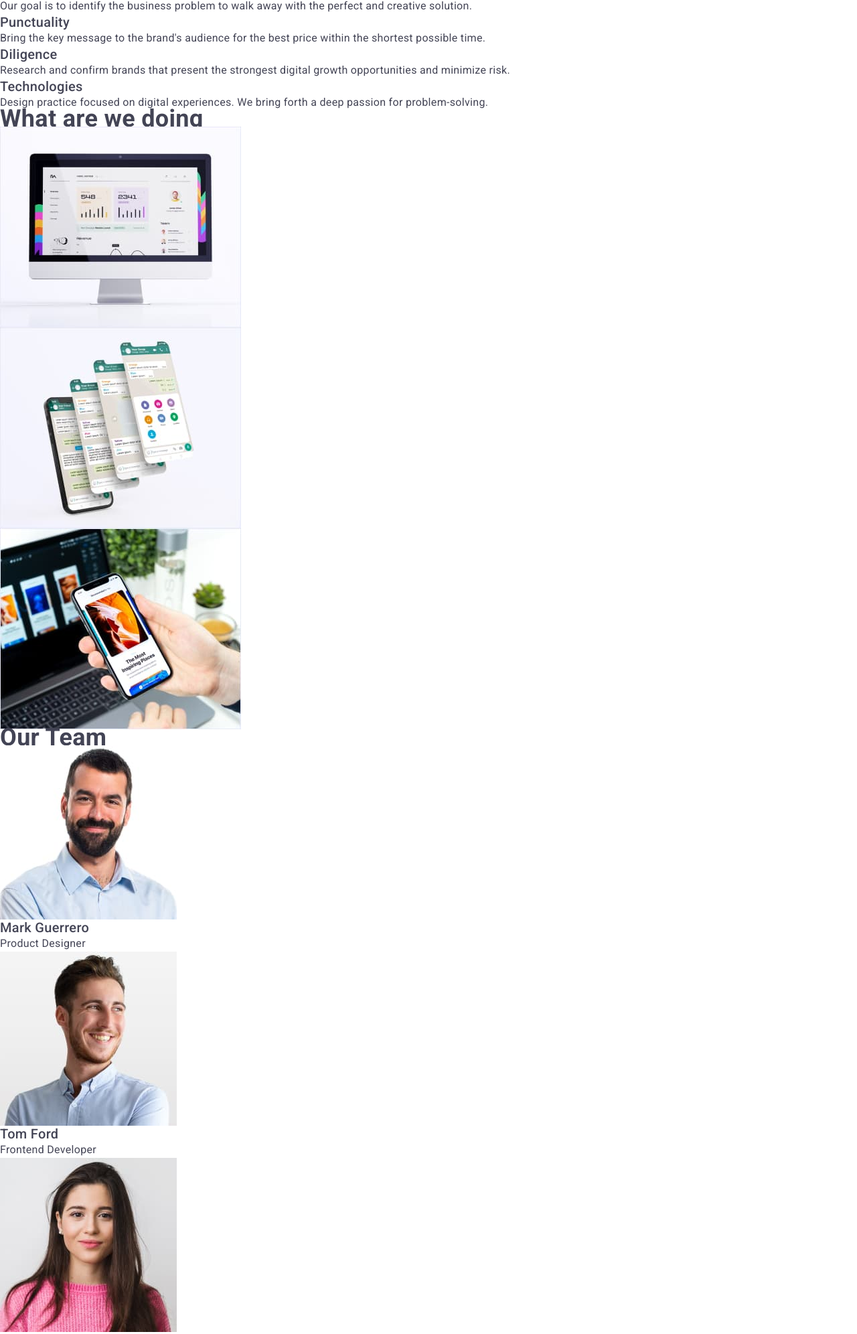
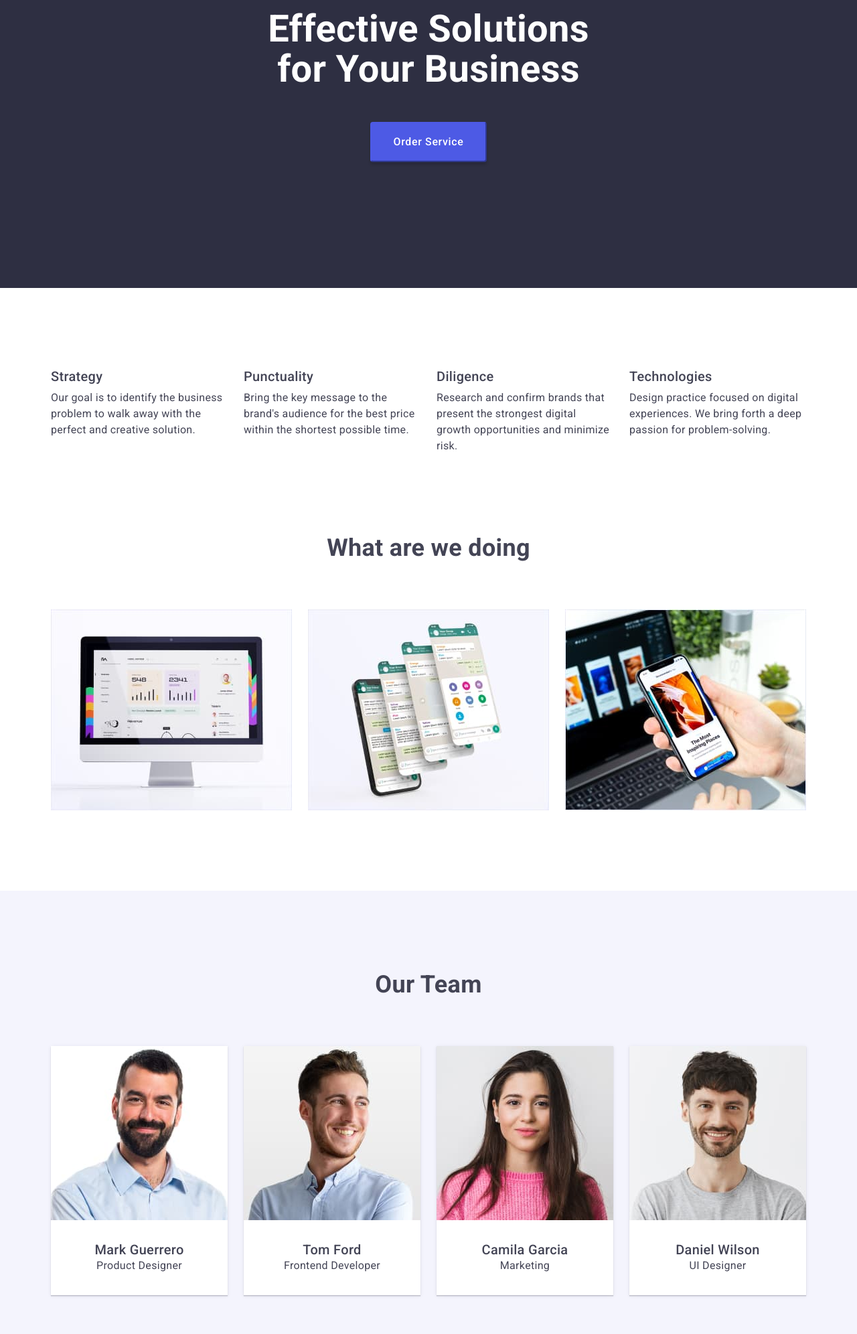
Before and after one commit to vorobeiDev/goit-markup-hw-02, a plain HTML site: page index.html in a window 1280 px wide. Shown: the part 247-2239 px from the top of the page at 67% size. Drawn offline with Linux system fonts and the light colour scheme.

Commit message:
Added styles to the Index page.

```diff
--- a/css/styles.css
+++ b/css/styles.css
@@ -61,7 +61,7 @@ body {
   font-family: var(--main-font);
   font-size: 16px;
   font-weight: 400;
-  line-height: 1.5rem;
+  line-height: 1.5em;
   letter-spacing: 0.02rem;
   background-color: var(--white-background-color);
   color: var(--text-color);
@@ -70,17 +70,19 @@ body {
 h1 {
   font-size: 56px;
   font-weight: 700;
-  line-height: 3.75rem;
+  line-height: 1.071em;
 }
 
 h2 {
   font-size: 36px;
   font-weight: 700;
+  line-height: 1.111em;
 }
 
 h3 {
   font-size: 20px;
   font-weight: 500;
+  line-height: 1.2em;
 }
 
 .hidden {
@@ -88,9 +90,15 @@ h3 {
 }
 
 .container {
-  max-width: 1128px;
+  max-width: 1158px;
   margin: 0 auto;
   padding: 0 15px;
+}
+
+/* Header */
+.header {
+  background-color: var(--white-background-color);
+  border-bottom: 1px solid var(--accent-color);
 }
 
 .header__inner-wrapper {
@@ -187,6 +195,87 @@ h3 {
   color: var(--pressed-state-color);
 }
 
+/* Index page */
+.hero {
+  padding: 188px 0;
+  display: flex;
+  flex-direction: column;
+  gap: 48px;
+  align-items: center;
+  background-color: var(--dark-color);
+}
+
+.hero h1 {
+  max-width: 496px;
+  text-align: center;
+  color: var(--white-background-color);
+}
+
+.decision {
+  padding: 120px 0 60px;
+}
+
+.decision ul {
+  display: flex;
+  flex-direction: row;
+  gap: 24px;
+  flex-wrap: wrap;
+}
+
+.decision ul li {
+  display: flex;
+  flex-direction: column;
+  flex-shrink: 0;
+  width: 100%;
+  max-width: 264px;
+  gap: 8px;
+}
+
+.projects {
+  padding: 60px 0 120px;
+}
+
+.projects ul {
+  display: flex;
+  gap: 24px;
+}
+
+.section__title {
+  margin-bottom: 72px;
+  text-align: center;
+}
+
+.team {
+  padding: 120px 0;
+  background-color: var(--light-color);
+}
+
+.team ul {
+  display: flex;
+  flex-wrap: wrap;
+  gap: 24px;
+}
+
+.team__card {
+  display: flex;
+  flex-direction: column;
+  flex-shrink: 0;
+  width: 100%;
+  max-width: 264px;
+  background-color: var(--white-background-color);
+  box-shadow: 0 1px 6px 0 rgba(46, 47, 66, .08),
+              0 1px 1px 0 rgba(46, 47, 66, .16),
+              0 2px 1px 0 rgba(46, 47, 66, .08);
+}
+
+.team__information {
+  display: flex;
+  flex-direction: column;
+  align-items: center;
+  padding: 32px 16px;
+}
+
+/* Portfolio Page */
 .portfolio {
   padding: 96px 0 120px;
 }
@@ -204,22 +293,37 @@ h3 {
   gap: 24px;
 }
 
-.tabs__button {
+.button {
+  padding: 16px 32px;
+  border-radius: 4px;
+  color: var(--white-background-color);
+  border-color: var(--primary-brand-color);
+  background-color: var(--primary-brand-color);
+  box-shadow: 0 4px 4px 0 rgba(0, 0, 0, .15);
+  transition: all .5s ease;
+}
+
+.button.button--tabs {
   padding: 12px 24px;
   color: var(--primary-brand-color);
   background-color: var(--light-color);
   border: 1px solid var(--accent-color);
-  border-radius: 4px;
-  transition: all .3s ease;
+  box-shadow: none;
 }
 
-.tabs__button:hover,
-.tabs__button:focus,
-.tabs__button:active,
-.tabs__button--active {
+.button:hover,
+.button:focus,
+.button:active,
+.button.button--active {
   color: var(--white-background-color);
   border-color: var(--pressed-state-color);
   background-color: var(--pressed-state-color);
+}
+
+.button.button--tabs:hover,
+.button.button--tabs:focus,
+.button.button--tabs:active,
+.button.button--tabs.button--active {
   box-shadow: 0 3px 1px 0 rgba(0, 0, 0, .1),
               0 2px 1px 0 rgba(0, 0, 0, .08),
               0 2px 2px 0 rgba(0, 0, 0, .12);
@@ -282,6 +386,7 @@ h3 {
   margin-bottom: 8px;
 }
 
+/* Footer */
 .footer {
   background-color: var(--dark-color);
 }
--- a/index.html
+++ b/index.html
@@ -35,7 +35,7 @@
   <main class="main">
     <section class="hero">
       <h1>
-        Effective Solutions <br>
+        Effective Solutions
         for Your Business
       </h1>
       <button type="button" class="button">
@@ -43,8 +43,8 @@
       </button>
     </section>
     <section class="decision">
-      <!-- For saving correct semantic outline -->
-      <h2 style="display: none">Decision</h2>
+      <div class="container">
+        <h2 class="hidden">Decision</h2>
         <ul>
           <li>
             <h3>
@@ -80,69 +80,82 @@
             </p>
           </li>
         </ul>
+      </div>
     </section>
     <section class="projects">
-      <h2>
+      <div class="container">
+        <h2 class="section__title">
           What are we doing
         </h2>
         <ul>
           <li>
             <a href="/">
-            <img src="./images/projects/project1.jpg" alt="Project 1">
+              <img src="./images/projects/project1.jpg" width="360" alt="Project 1">
             </a>
           </li>
           <li>
             <a href="/">
-            <img src="./images/projects/project2.jpg" alt="Project 2">
+              <img src="./images/projects/project2.jpg" width="360" alt="Project 2">
             </a>
           </li>
           <li>
             <a href="/">
-            <img src="./images/projects/project3.jpg" alt="Project 3">
+              <img src="./images/projects/project3.jpg" width="360" alt="Project 3">
             </a>
           </li>
         </ul>
+      </div>
     </section>
     <section class="team">
-      <h2>Our Team</h2>
+      <div class="container">
+        <h2 class="section__title">Our Team</h2>
         <ul>
-        <li>
-          <img src="./images/team/employee1.jpg" alt="Mark Guerrero">
+          <li class="team__card">
+            <img src="./images/team/employee1.jpg" width="264" alt="Mark Guerrero">
+            <div class="team__information">
               <h3>
                 Mark Guerrero
               </h3>
               <p>
                 Product Designer
               </p>
+            </div>
           </li>
-        <li>
-          <img src="./images/team/employee2.jpg" alt="Tom Ford">
+          <li class="team__card">
+            <img src="./images/team/employee2.jpg" width="264" alt="Tom Ford">
+            <div class="team__information">
               <h3>
                 Tom Ford
               </h3>
               <p>
                 Frontend Developer
               </p>
+            </div>
           </li>
-        <li>
-          <img src="./images/team/employee3.jpg" alt="Camila Garcia">
+          <li class="team__card">
+            <img src="./images/team/employee3.jpg" width="264" alt="Camila Garcia">
+            <div class="team__information">
               <h3>
                 Camila Garcia
               </h3>
               <p>
                 Marketing
               </p>
+            </div>
           </li>
-        <li>
-          <img src="./images/team/employee4.jpg" alt="Daniel Wilson">
+          <li class="team__card">
+            <img src="./images/team/employee4.jpg" width="264" alt="Daniel Wilson">
+            <div class="team__information">
               <h3>
                 Daniel Wilson
               </h3>
               <p>
                 UI Designer
               </p>
+            </div>
           </li>
         </ul>
+      </div>
     </section>
   </main>
 
```
Also changed, not shown: portfolio.html (+8 -7 lines). Lines whose indentation alone changed are shown as unchanged.
